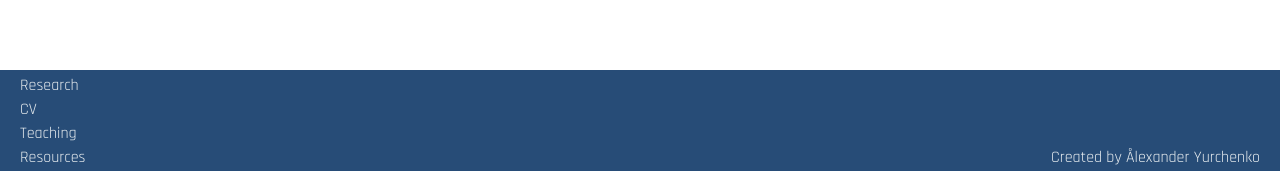
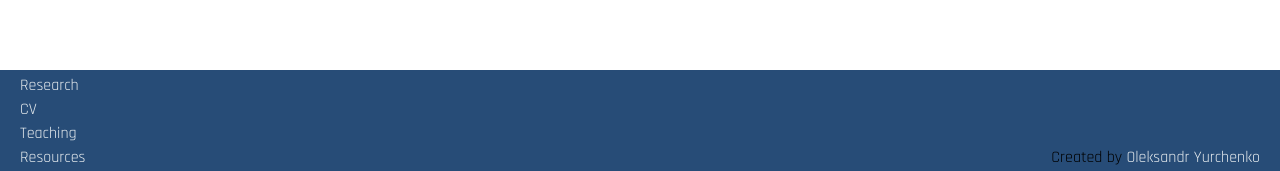
Before and after one commit to rockysfairat/alexizquierdonofuentes, a Next.js app: page / in a window 1280 px wide. Shown: the part 808-979 px from the top of the page. Built offline with nearby package versions, Linux system fonts and the light colour scheme; no server answers.

Commit message:
Changed Footer

```diff
--- a/src/Components/Footer.js
+++ b/src/Components/Footer.js
@@ -1,25 +1,36 @@
 export default function Footer() {
   return (
-    <footer className="w-full bg-primary text-light font-rajdhani flex justify-between py-1">
+    <footer className="w-full bg-primary font-rajdhani flex justify-between py-1">
       <ul className="w-1/3 pl-[20px]">
         <li>
-          <a href="Research">Research</a>
+          <a href="Research" className="text-light">
+            Research
+          </a>
         </li>
         <li>
-          <a href="#CV">CV</a>
+          <a href="#CV" className="text-light">
+            CV
+          </a>
         </li>
         <li>
-          <a href="#Teaching">Teaching</a>
+          <a href="#Teaching" className="text-light">
+            Teaching
+          </a>
         </li>
         <li>
-          <a href="#Resources">Resources</a>
+          <a href="#Resources" className="text-light">
+            Resources
+          </a>
         </li>
       </ul>
       <span className="w-1/3 flex flex-col justify-end items-end pr-[20px]">
         <p>
           Created by{" "}
-          <a href="https://yurchenko.vercel.app/" className="hover:underline">
-            Ålexander Yurchenko
+          <a
+            href="https://yurchenko.vercel.app/"
+            className="hover:underline text-light"
+          >
+            Oleksandr Yurchenko
           </a>
         </p>
       </span>
```
